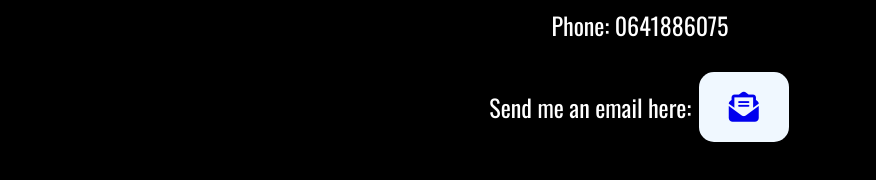
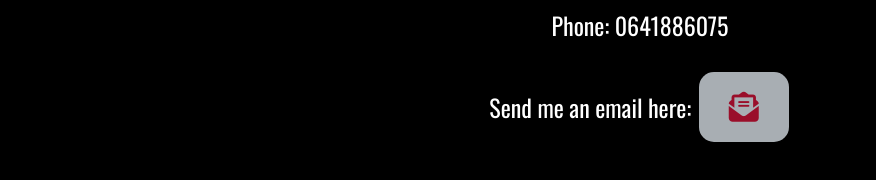
Before and after one commit to KeaobakaM/KeaobakaM.github.io, a plain HTML site: page index.html in a window 1280 px wide. In both pictures the pointer is over the icon 743 px from the left and 3813 px from the top of the page. Shown: the part 3706-3886 px from the top of the page, without its empty margins (0-876 px from the left). Drawn offline with nearby package versions, Linux system fonts and the light colour scheme.

Commit message:
Added email icon hover

```diff
--- a/style.css
+++ b/style.css
@@ -91,8 +91,13 @@ margin: 0 auto ;
     border-radius: 15px;
   }
 
+  .fa-solid:hover {
+    opacity: 0.7;
+  }
+
   .fa-envelope-open-text {
     background-color: aliceblue;
+    color: crimson;
   }
 
   .fa-brands:hover {
```
